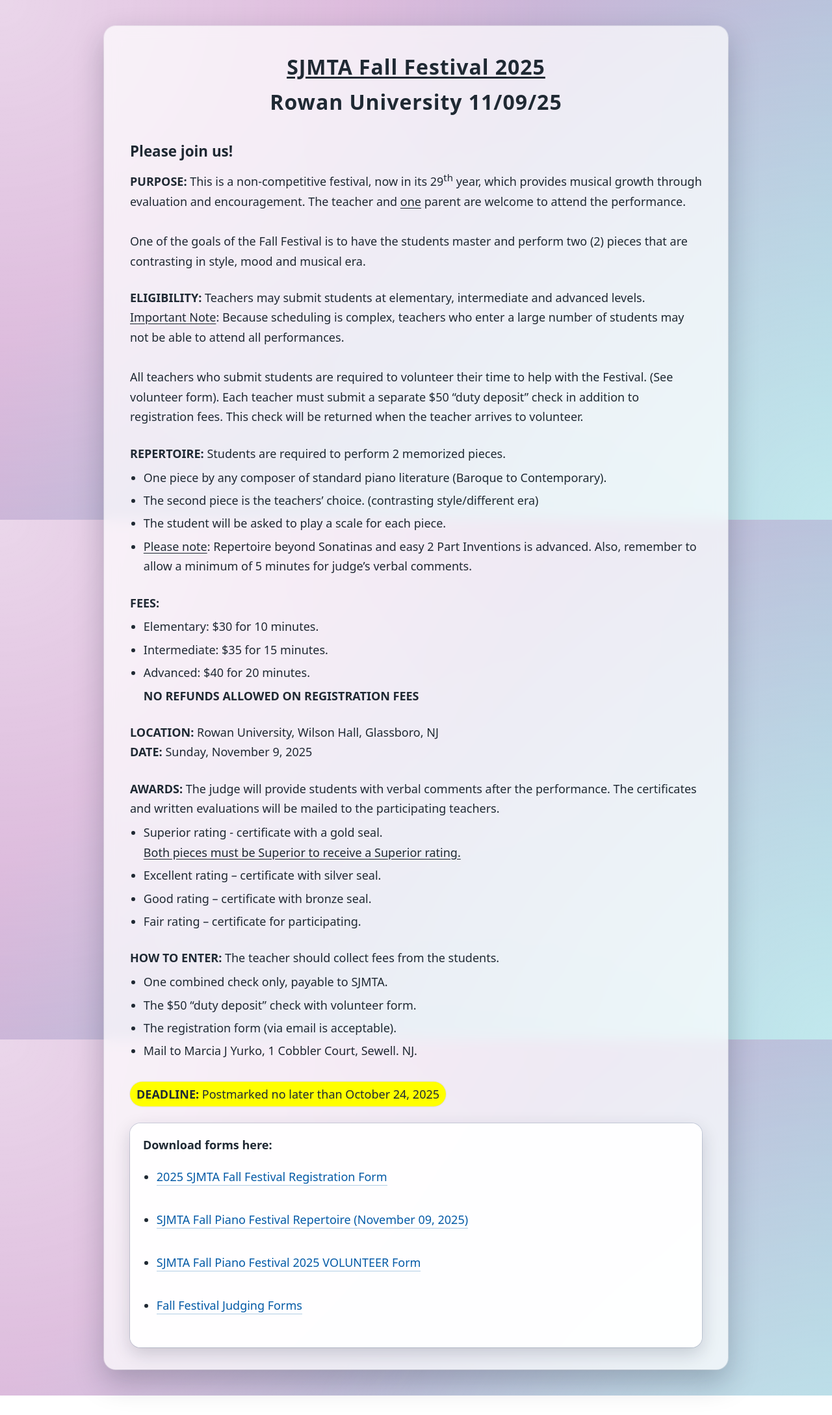
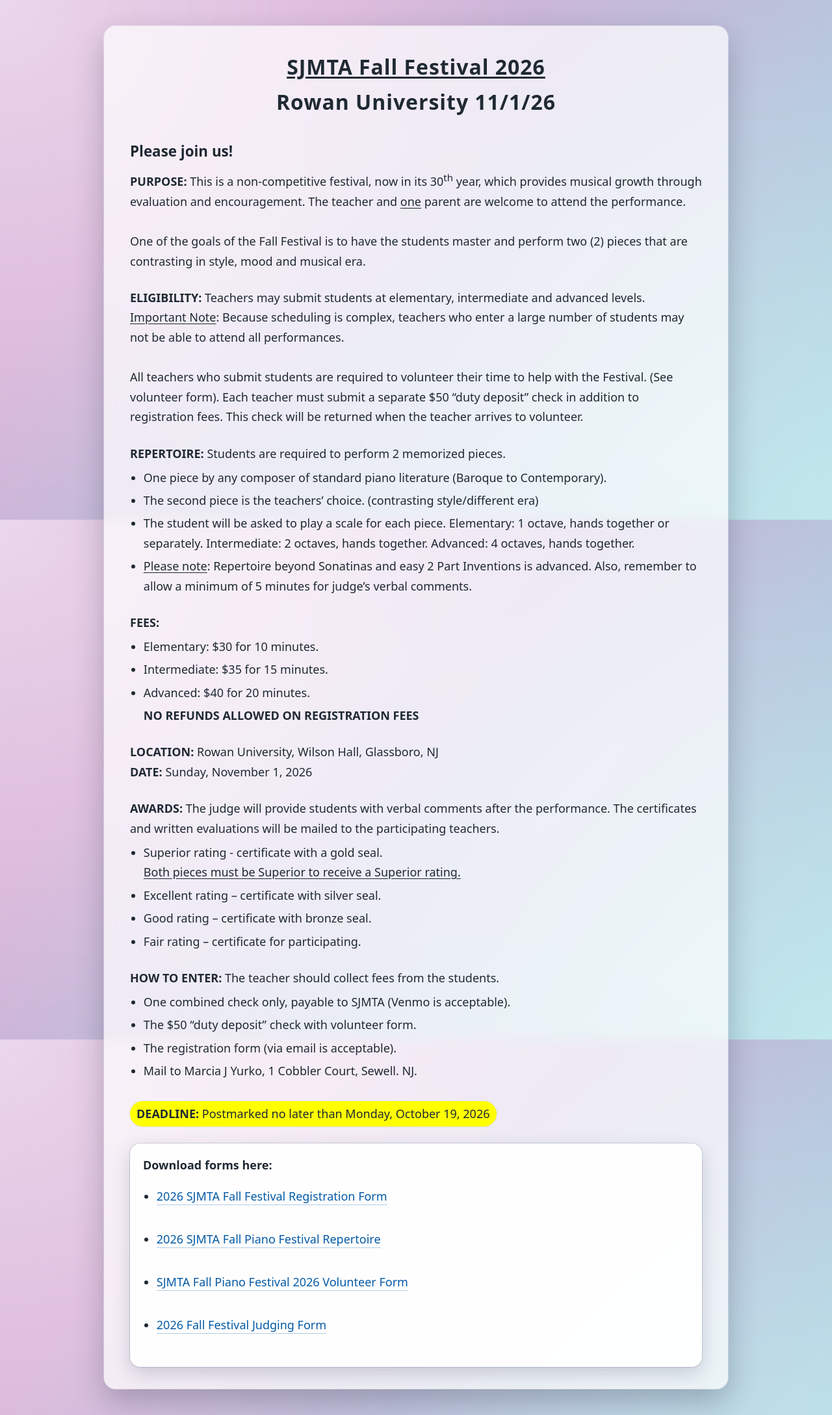
Before and after one commit to SJMTA/sjmta.org, a plain HTML site: page src/pages/fall_festival.html in a window 1280 px wide. Shown: the whole page at 65% size. Before the commit the page ends 2148 px from the top, so only its background shows below. Drawn offline with Linux system fonts and the light colour scheme.

Commit message:
Update Fall Festival information and downloads for 2026

```diff
--- a/src/pages/fall_festival.html
+++ b/src/pages/fall_festival.html
@@ -159,14 +159,14 @@
         <div class="card">
             <div id="fallFestivalContent">
                 <h1>
-                    <u>SJMTA Fall Festival 2025</u><br>
-                    Rowan University 11/09/25
+                    <u>SJMTA Fall Festival 2026</u><br>
+                    Rowan University 11/1/26
                 </h1>
 
                 <h2>Please join us!</h2>
 
                 <div class="section-spacer">
-                    <b>PURPOSE:</b> This is a non-competitive festival, now in its 29<sup>th</sup> year, which provides
+                    <b>PURPOSE:</b> This is a non-competitive festival, now in its 30<sup>th</sup> year, which provides
                     musical growth through
                     evaluation and encouragement. The teacher and <u>one</u> parent are welcome to attend the
                     performance.<br><br>
@@ -190,7 +190,10 @@
                     <ul>
                         <li> One piece by any composer of standard piano literature (Baroque to Contemporary). </li>
                         <li> The second piece is the teachers’ choice. (contrasting style/different era)</li>
-                        <li> The student will be asked to play a scale for each piece.</li>
+                        <li> The student will be asked to play a scale for each piece.
+                            Elementary: 1 octave, hands together or separately.
+                            Intermediate: 2 octaves, hands together.
+                            Advanced: 4 octaves, hands together.</li>
                         <li> <u>Please note</u>: Repertoire beyond Sonatinas and easy 2 Part Inventions is advanced. Also,
                             remember to allow a minimum of 5 minutes for judge’s verbal comments.</li>
                     </ul>
@@ -208,7 +211,7 @@
 
                 <div class="section-spacer">
                     <b>LOCATION:</b> Rowan University, Wilson Hall, Glassboro, NJ<br>
-                    <b>DATE:</b> Sunday, November 9, 2025
+                    <b>DATE:</b> Sunday, November 1, 2026
                 </div>
 
                 <div class="section-spacer">
@@ -228,14 +231,14 @@
                 <div class="section-spacer">
                     <b>HOW TO ENTER:</b> The teacher should collect fees from the students.
                     <ul>
-                        <li>One combined check only, payable to SJMTA.</li>
+                        <li>One combined check only, payable to SJMTA (Venmo is acceptable).</li>
                         <li>The $50 “duty deposit” check with volunteer form.</li>
                         <li>The registration form (via email is acceptable).</li>
                         <li>Mail to Marcia J Yurko, 1 Cobbler Court, Sewell. NJ.</li>
                     </ul>
 
                     <span class="deadline-highlight">
-                        <b>DEADLINE:</b> Postmarked no later than October 24, 2025
+                        <b>DEADLINE:</b> Postmarked no later than Monday, October 19, 2026
                     </span>
                 </div>
             </div>
@@ -244,26 +247,26 @@
                 <b>Download forms here:</b>
                 <ul>
                     <li>
-                        <a href="../../assets/documents/2025_SJMTA Fall Festival Registration.pdf" target="_blank">
-                            2025 SJMTA Fall Festival Registration Form
+                        <a href="../../assets/documents/2026/fall-festival-registration.pdf" target="_blank">
+                            2026 SJMTA Fall Festival Registration Form
                         </a>
                     </li><br>
 
                     <li>
-                        <a href="../../assets/documents/2025_SJMTA Fall Festival_Repertoire.pdf" target="_blank">
-                            SJMTA Fall Piano Festival Repertoire (November 09, 2025)
+                        <a href="../../assets/documents/2026/fall-festival-repertoire.pdf" target="_blank">
+                            2026 SJMTA Fall Piano Festival Repertoire
                         </a>
                     </li><br>
 
                     <li>
-                        <a href="../../assets/documents/2025 FF Volunteer Opportunities.pdf" target="_blank">
-                            SJMTA Fall Piano Festival 2025 VOLUNTEER Form
+                        <a href="../../assets/documents/2026/fall-festival-volunteer-opportunities.pdf" target="_blank">
+                            SJMTA Fall Piano Festival 2026 Volunteer Form
                         </a>
                     </li><br>
 
                     <li>
-                        <a href="../../assets/documents/FF Judging Form.pdf" target="_blank">
-                            Fall Festival Judging Forms
+                        <a href="../../assets/documents/2026/fall-festival-judging-form.pdf" target="_blank">
+                            2026 Fall Festival Judging Form
                         </a>
                     </li><br>
                 </ul>
```
Also changed, not shown: src/pages/COE.html (+16 -10 lines), libs/script.js, 4 other files.
